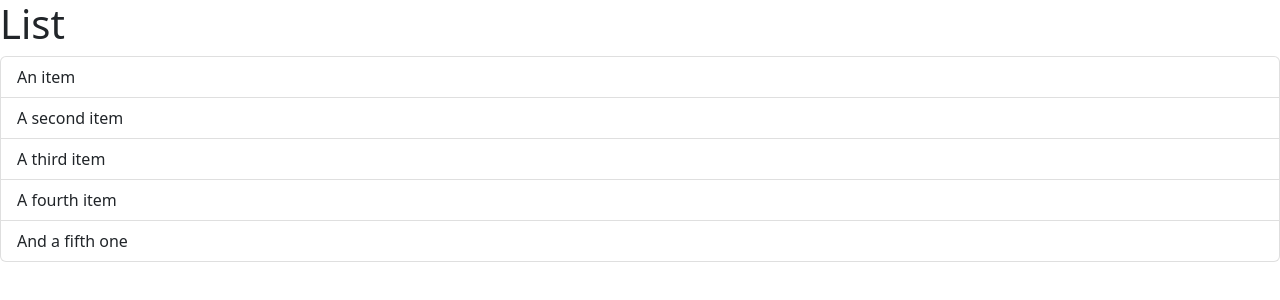
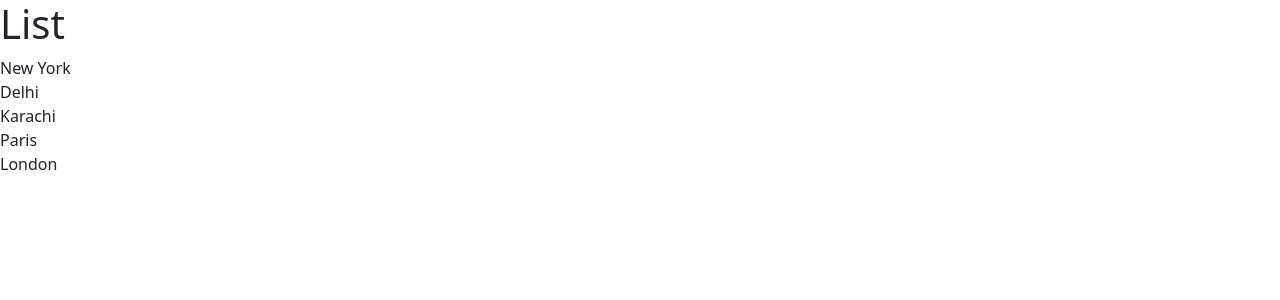
Before and after one commit to abidkhan04/Learning-React, a React (Vite) app: page / in a window 1280 px wide. Shown: the top 300 px of the page. Built offline with nearby package versions, Linux system fonts and the light colour scheme; the HTML template or start-up script is replaced by a standard one.

Commit message:
Rendering Lists

```diff
--- a/src/componenets/ListGroup.tsx
+++ b/src/componenets/ListGroup.tsx
@@ -1,13 +1,13 @@
 function ListGroup() {
+  const items = ["New York", "Delhi", "Karachi", "Paris", "London"];
+
   return (
     <>
       <h1>List</h1>
       <ul className="list-group">
-        <li className="list-group-item">An item</li>
-        <li className="list-group-item">A second item</li>
-        <li className="list-group-item">A third item</li>
-        <li className="list-group-item">A fourth item</li>
-        <li className="list-group-item">And a fifth one</li>
+        {items.map((item) => (
+          <li key={item}>{item}</li>
+        ))}
       </ul>
     </>
   );
```
